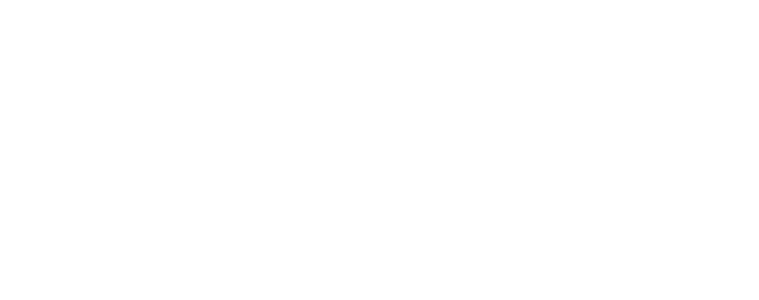
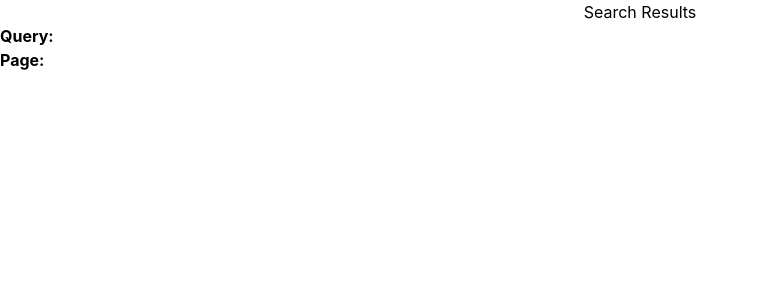
Before and after one commit to petrosmeliras/cf9-react-app, a React (Vite) app: page /search in a window 1280 px wide. Before the commit this address had no page. Shown: the top 300 px of the page, without its empty margins (0-759 px from the left). Built offline with nearby package versions, Linux system fonts and the light colour scheme.

Commit message:
feat: add UserPage and SearchPage page components using useParams and useSearchParams

```diff
--- a/src/App.tsx
+++ b/src/App.tsx
@@ -53,11 +53,13 @@
 // // PropsTwo = {title, description, price, sort}
 
 import {Route, Routes} from "react-router";
-import NameChanger from "./components/LessonFive/NameChanger.tsx";
+// import NameChanger from "./components/LessonFive/NameChanger.tsx";
 import Homepage from "./pages/homepage.tsx";
-import CounterAdvanced from "./components/LessonFour/CounterAdvanced.tsx";
-import Counter from "./components/LessonFour/Counter.tsx";
+// import CounterAdvanced from "./components/LessonFour/CounterAdvanced.tsx";
+// import Counter from "./components/LessonFour/Counter.tsx";
 import RouterLayout from "./components/RouterLayout.tsx";
+import UserPage from "./pages/UserPage.tsx";
+import SearchPage from "./pages/SearchPage.tsx";
 
 {/*<h2 className="cf-text" id="id"></h2>*/}
 {/*/!* h2.cf-text#id *!/*/}
@@ -143,24 +145,32 @@ function App() {
       <Routes>
         {/*Χρησιμοποιουμε το routerlayout αντι για το κλασικο layout το οποιο
         δεν χρειαζεται το addclasses και το children αλλα το outlet μονο. ετσι μπορουμε να βαλουμε διαφορετικο layout
-        σε διαφορα routes που θελουμε . δλδ να διαφοροποιουμε ανα σελιδα το layout πχ οταν κανει Loggin o χρηστης να του
-        αλλαζει τα χρωματα.*/}
+        σε διάφορα routes που Θέλουμε . δλδ να διαφοροποιούμε ανα σελιδα το layout πχ οταν κανει Loggin o χρηστης να του
+        αλλάζει τα χρώματά.*/}
         <Route element={<RouterLayout/>}>
           <Route index element={<Homepage/>} />
           {/*<Route path="examples?"> etsi den einai aparaithto to examples prin apo to counter, name-changer ktl*/}
-          <Route path="examples">
-            <Route path="name-changer" element={<NameChanger />} />
-            <Route path="counter" element={<Counter />} />
-            <Route path="counter-advanced" element={<CounterAdvanced />} />
+        {/*  <Route path="examples">*/}
+        {/*    <Route path="name-changer" element={<NameChanger />} />*/}
+        {/*    <Route path="counter" element={<Counter />} />*/}
+        {/*    <Route path="counter-advanced" element={<CounterAdvanced />} />*/}
+        {/*  </Route>*/}
+        {/*</Route>*/}
+
+        {/*/users*/}
+        {/*/users/userId*/}
+          <Route path="users">
+            {/*<Route index element={<UserListPage/>} />*/}
+            <Route path=":userId" element={<UserPage />} />
+            {/*  /users/15 Path params*/}
+            {/*  /users?id=15 Query params*/}
           </Route>
         </Route>
 
-        {/*/users*/}
-        {/*/users/userId*/}
-        {/*<Route>*/}
-        {/*  <Route index element={<UserListPage/>} />*/}
-        {/*  <Route path=":userId" element={<UserPage />} />*/}
-        {/*</Route>*/}
+        <Route path="search" element={<SearchPage/>} />
+        {/* /search?query=React&page=2*/}
+
+
 
         CATCH ALL SEGMENT TO ASTERAKI. KALOUME OLA TA ARXEIA
         {/*/files*/}
--- /dev/null
+++ b/src/pages/SearchPage.tsx
@@ -0,0 +1,17 @@
+import {useSearchParams} from "react-router";
+
+const SearchPage = () => {
+
+  const [searchParams] = useSearchParams();
+  const query = searchParams.get("query");
+  const page = searchParams.get("page");
+
+  return (
+    <>
+      <h1 className="text-center">Search Results</h1>
+      <p><strong>Query:</strong> {query}</p>
+      <p><strong>Page:</strong> {page}</p>
+    </>
+  )
+}
+export default SearchPage;
--- /dev/null
+++ b/src/pages/UserPage.tsx
@@ -0,0 +1,19 @@
+import {useParams} from "react-router";
+import {useEffect} from "react";
+
+const UserPage = () => {
+
+  const { userId } = useParams();
+
+
+  useEffect(() => {
+    document.title = "User with id: " + userId;
+  })
+
+  return (
+    <>
+      <h1 className="text-center">User with id: {userId}</h1>
+    </>
+  )
+}
+export default UserPage;
```
